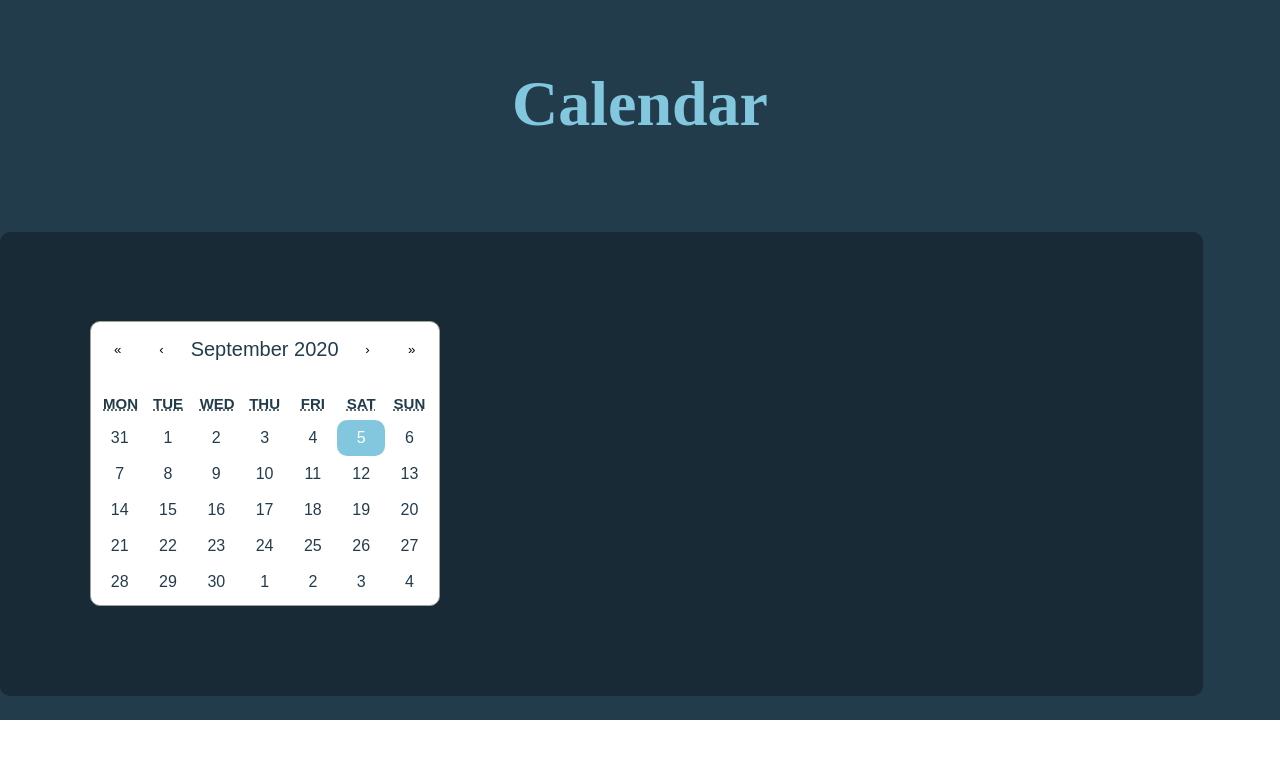
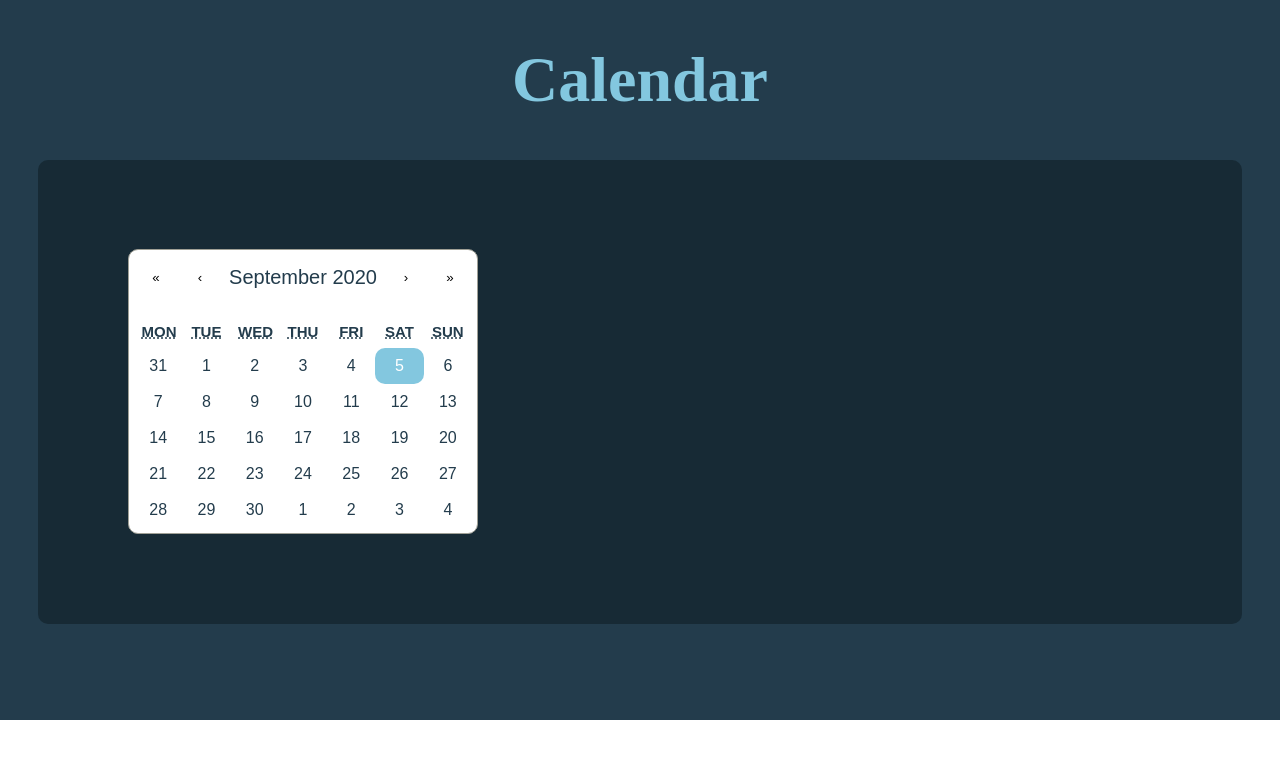
Before and after one commit to st0nebraker/birth-control-tech-FE, a React (Create React App) app: page /calendar in a window 1280 px wide. Shown: the top 758 px of the page. Built offline with nearby package versions, Linux system fonts and the light colour scheme; a web font is replaced by a local one.

Commit message:
Fix merge conflicts

```diff
--- a/src/Calendar/Calendar.scss
+++ b/src/Calendar/Calendar.scss
@@ -1,3 +1,12 @@
+.calendar {
+  height: 90vh;
+  background-color: #233C4C;
+  width: 100%;
+  display: flex;
+  flex-direction: column;
+  align-items: center;
+}
+
 .calendar-container {
   width: 80%;
   padding: 7%;
--- a/src/Calendar/Calendar.tsx
+++ b/src/Calendar/Calendar.tsx
@@ -9,7 +9,7 @@ const CalendarPage = () => {
   const [givenDate, setDate] = useState<Date>(new Date());
 
   return(
-   <main className='Main-User-View'>
+   <main className='calendar'>
      <h1 className='headings'>Calendar</h1>
      <section className='calendar-container'>
       <Calendar
```
